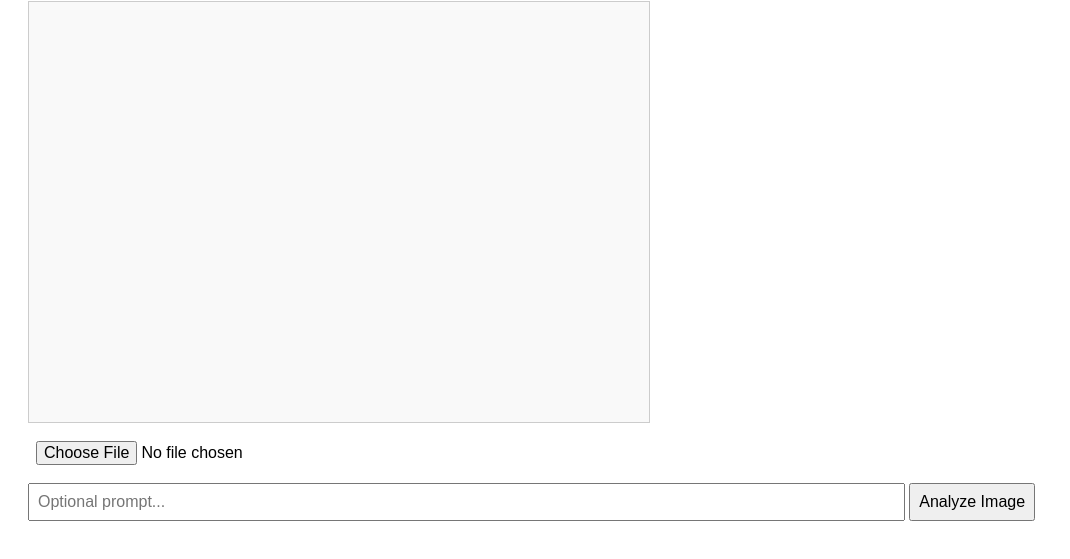
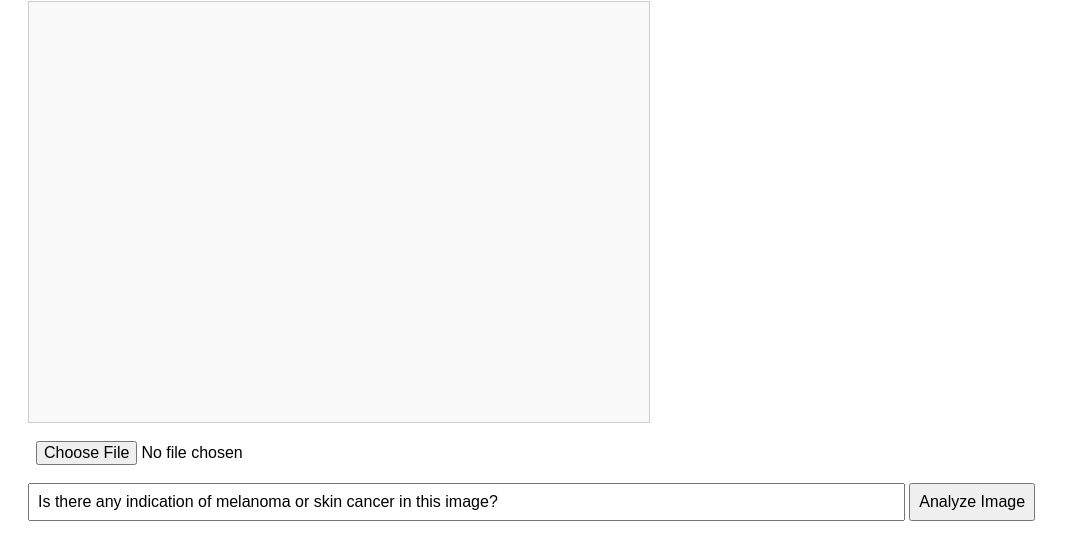
Before and after one commit to cllom/skin-cancer, a website: page public/index.html in a window 1280 px wide. Shown: the part 107-666 px from the top of the page, without its empty margins (0-1070 px from the left). Drawn offline with Linux system fonts and the light colour scheme.

Commit message:
edit prompt

```diff
--- a/public/index.html
+++ b/public/index.html
@@ -32,7 +32,7 @@
 
   <input type="file" id="image-upload" accept="image/*" />
   <br />
-  <input type="text" id="chat-input" placeholder="Optional prompt..." onkeydown="if(event.key==='Enter')sendChat()" />
+  <input type="text" id="chat-input" value="Is there any indication of melanoma or skin cancer in this image?"  onkeydown="if(event.key==='Enter')sendChat()" />
   <button onclick="sendChat()">Analyze Image</button>
 
   <div id="error" style="color:red; margin-top:10px;"></div>
@@ -41,8 +41,6 @@
     async function sendChat() {
       const fileInput = document.getElementById('image-upload');
       const promptInput = document.getElementById('chat-input');
-      const promptText = promptInput.value.trim() || "Does this image show signs of skin cancer?";
-
       if (fileInput.files.length === 0) {
         document.getElementById('error').textContent = "Please upload an image.";
         return;
```
